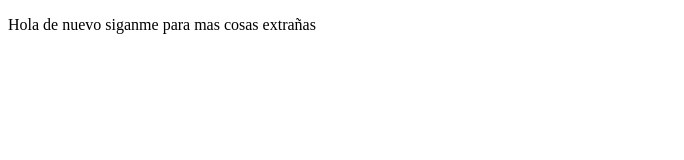
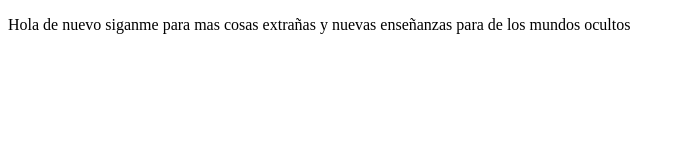
Before and after one commit to DanParis78G/proyectoDEMOCursoPrework, a plain HTML site: page index.html in a window 1280 px wide. Shown: the whole page, without its empty margins (0-684 px from the left). Drawn offline with Linux system fonts and the light colour scheme.

Commit message:
cambios agregamos mas info

```diff
--- a/index.html
+++ b/index.html
@@ -8,7 +8,7 @@
 </head>
 <body>
 <p>
-Hola de nuevo siganme para mas cosas extrañas
+Hola de nuevo siganme para mas cosas extrañas y nuevas enseñanzas para de los mundos ocultos
 </p>
 
 </body>
```
